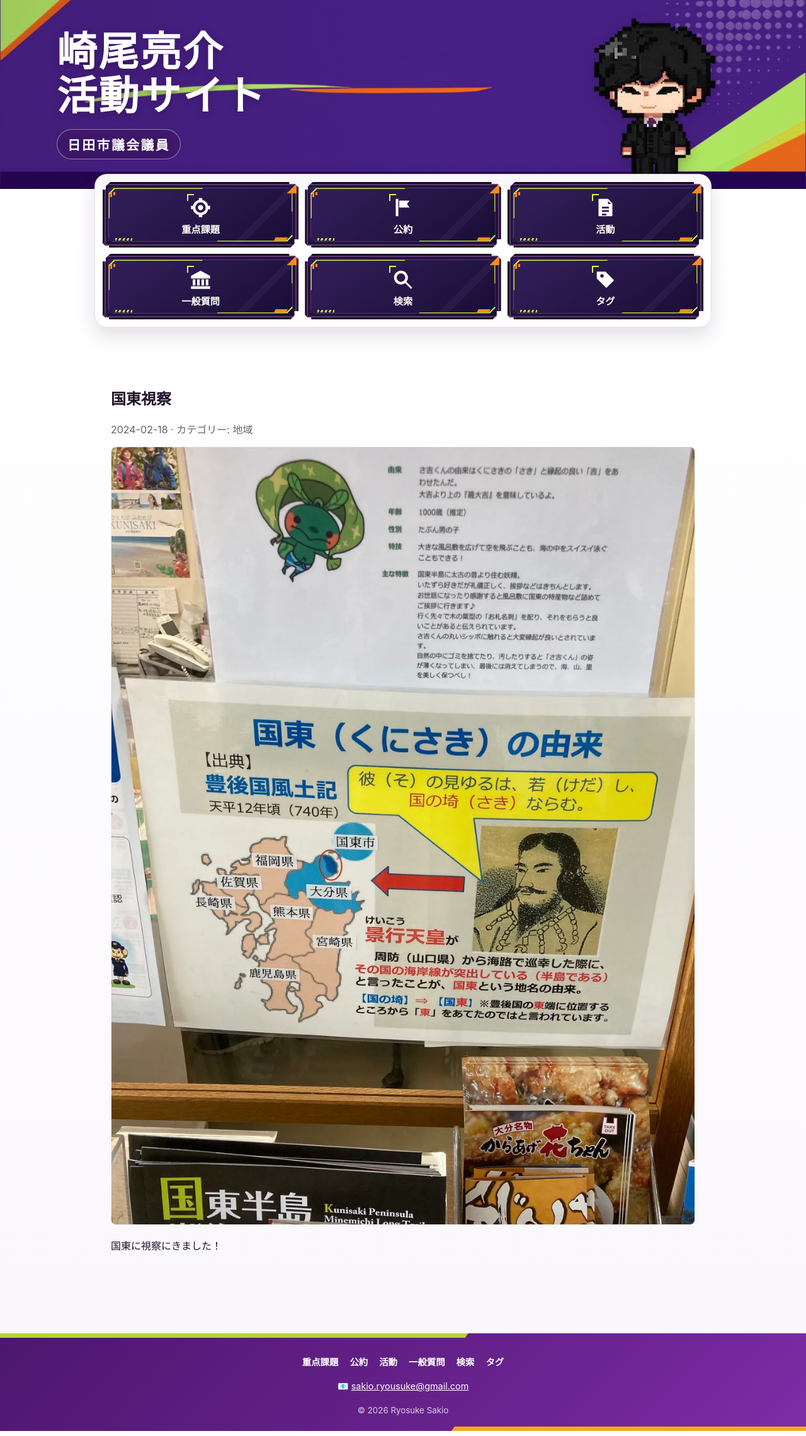
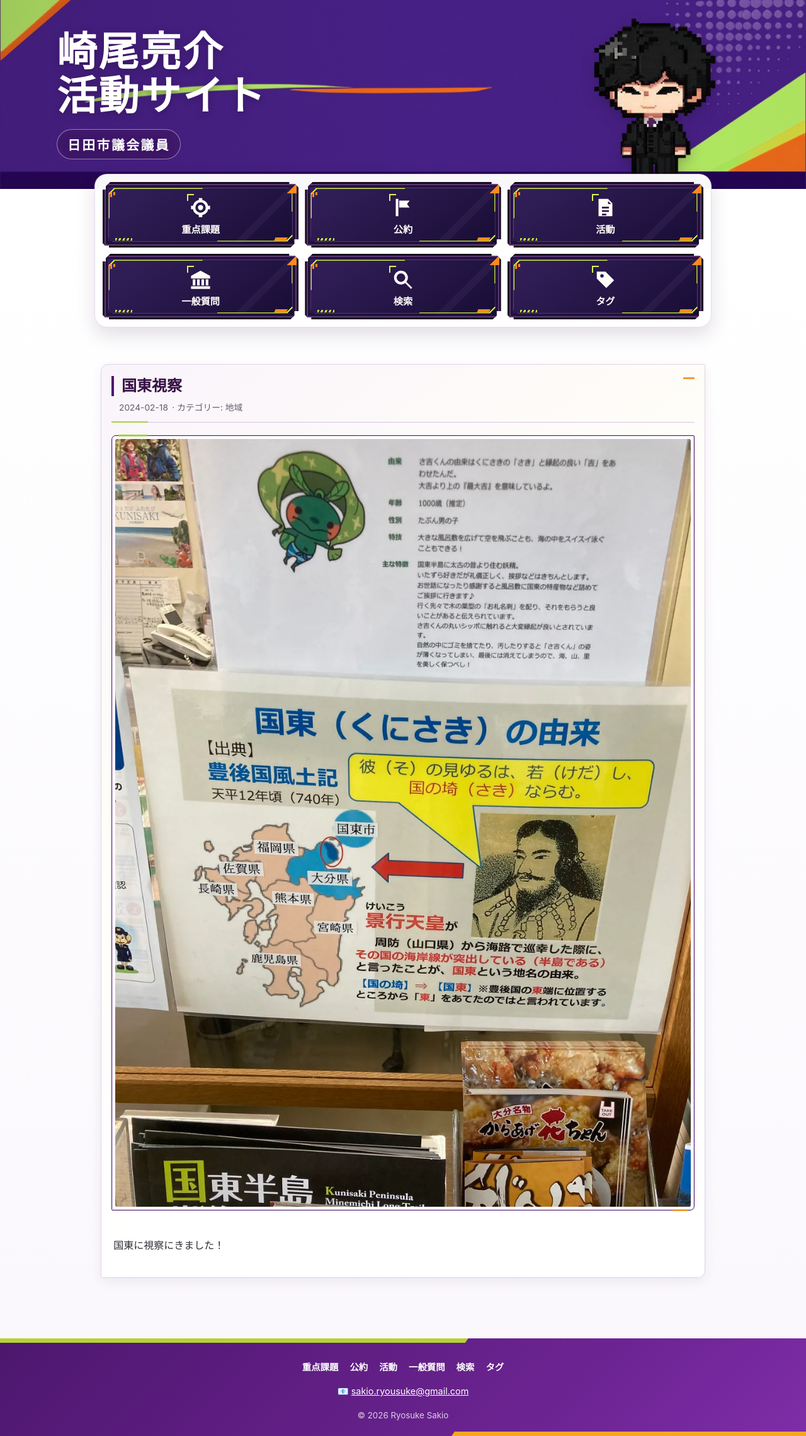
Before and after one commit to sakioryousuke-eng/activity-site, a Jekyll site: the page built from _posts/2024-02-18-国東視察.md, in a window 1280 px wide. Shown: the whole page at 63% size. Built offline with Jekyll 4.4.1, drawn with Linux system fonts in a browser that asks for light colours.

Commit message:
Apply activity article design to all posts

```diff
--- a/_layouts/post.html
+++ b/_layouts/post.html
@@ -2,7 +2,7 @@
 layout: default
 ---
 
-<article class="post{% if page.activity_design_trial %} post--activity-trial{% endif %}" style="max-width:960px;margin:2rem auto;padding:1rem;">
+<article class="post post--activity" style="max-width:960px;margin:2rem auto;padding:1rem;">
   <header class="post-header">
     <h1>{{ page.title }}</h1>
     <p class="post-meta" style="color:#666;">
@@ -39,20 +39,20 @@ layout: default
   <style>
     /* Apps Script が本文先頭に入れる「![main](...)」を非表示にして重複や❓を防ぐ */
     .post-body img[alt="main"]{ display:none; }
-    .post--activity-trial{--trial-purple:#4d176e;--trial-lime:#a8cf45;--trial-orange:#f29a38;border:1px solid #e0d3e7;border-radius:12px 3px 12px 3px;background:linear-gradient(145deg,#f9f4fb 0,#fffdf8 34%,#fff 68%);box-shadow:0 6px 18px rgba(63,20,88,.07)}
-    .post--activity-trial .post-header{position:relative;padding:0 0 .75rem;border-bottom:1px solid #d9c3e5}
-    .post--activity-trial .post-header::before{content:"";position:absolute;left:0;bottom:-1px;width:58px;height:2px;background:var(--trial-lime)}
-    .post--activity-trial .post-header::after{content:"";position:absolute;right:0;top:2px;width:18px;height:3px;background:var(--trial-orange)}
-    .post--activity-trial h1{margin:.1rem 0 .45rem;padding-left:.75rem;border-left:4px solid var(--trial-purple);color:#351044;line-height:1.35}
-    .post--activity-trial .post-meta{display:flex;flex-wrap:wrap;gap:.25rem .4rem;align-items:center;margin:.25rem 0 0!important;padding-left:.75rem;color:#65596b!important;font-size:.86rem;line-height:1.6}
-    .post--activity-trial .post-hero{position:relative;margin:1.25rem 0;padding:5px;border:1px solid var(--trial-purple);border-radius:7px 2px 7px 2px;background:#fff;box-shadow:inset 0 0 0 1px #e7ddeb}
-    .post--activity-trial .post-hero::before,.post--activity-trial .post-hero::after{content:"";position:absolute;z-index:1;pointer-events:none}
-    .post--activity-trial .post-hero::before{left:10px;top:-2px;width:46px;height:3px;background:var(--trial-lime)}
-    .post--activity-trial .post-hero::after{right:10px;bottom:-2px;width:24px;height:3px;background:var(--trial-orange)}
-    .post--activity-trial .post-hero img{display:block;width:100%;max-width:100%!important;height:auto!important;border:0!important;border-radius:3px!important;filter:none!important}
-    .post--activity-trial .post-body{padding:.25rem .2rem;color:#302b33;line-height:1.9}
-    .post--activity-trial .post-body h2,.post--activity-trial .post-body h3{position:relative;color:var(--trial-purple)}
-    .post--activity-trial .post-body h2{padding-bottom:.35rem;border-bottom:1px solid #d9c3e5}
-    @media(max-width:520px){.post--activity-trial{margin:1rem auto!important;padding:.8rem!important}.post--activity-trial .post-hero{padding:3px}.post--activity-trial .post-hero::before,.post--activity-trial .post-hero::after{display:none}.post--activity-trial h1{font-size:1.55rem}.post--activity-trial .post-body{padding:0;line-height:1.85}}
+    .post--activity{--activity-purple:#4d176e;--activity-lime:#a8cf45;--activity-orange:#f29a38;border:1px solid #e0d3e7;border-radius:12px 3px 12px 3px;background:linear-gradient(145deg,#f9f4fb 0,#fffdf8 34%,#fff 68%);box-shadow:0 6px 18px rgba(63,20,88,.07)}
+    .post--activity .post-header{position:relative;padding:0 0 .75rem;border-bottom:1px solid #d9c3e5}
+    .post--activity .post-header::before{content:"";position:absolute;left:0;bottom:-1px;width:58px;height:2px;background:var(--activity-lime)}
+    .post--activity .post-header::after{content:"";position:absolute;right:0;top:2px;width:18px;height:3px;background:var(--activity-orange)}
+    .post--activity h1{margin:.1rem 0 .45rem;padding-left:.75rem;border-left:4px solid var(--activity-purple);color:#351044;line-height:1.35}
+    .post--activity .post-meta{display:flex;flex-wrap:wrap;gap:.25rem .4rem;align-items:center;margin:.25rem 0 0!important;padding-left:.75rem;color:#65596b!important;font-size:.86rem;line-height:1.6}
+    .post--activity .post-hero{position:relative;margin:1.25rem 0;padding:5px;border:1px solid var(--activity-purple);border-radius:7px 2px 7px 2px;background:#fff;box-shadow:inset 0 0 0 1px #e7ddeb}
+    .post--activity .post-hero::before,.post--activity .post-hero::after{content:"";position:absolute;z-index:1;pointer-events:none}
+    .post--activity .post-hero::before{left:10px;top:-2px;width:46px;height:3px;background:var(--activity-lime)}
+    .post--activity .post-hero::after{right:10px;bottom:-2px;width:24px;height:3px;background:var(--activity-orange)}
+    .post--activity .post-hero img{display:block;width:100%;max-width:100%!important;height:auto!important;border:0!important;border-radius:3px!important;filter:none!important}
+    .post--activity .post-body{padding:.25rem .2rem;color:#302b33;line-height:1.9}
+    .post--activity .post-body h2,.post--activity .post-body h3{position:relative;color:var(--activity-purple)}
+    .post--activity .post-body h2{padding-bottom:.35rem;border-bottom:1px solid #d9c3e5}
+    @media(max-width:520px){.post--activity{margin:1rem auto!important;padding:.8rem!important}.post--activity .post-hero{padding:3px}.post--activity .post-hero::before,.post--activity .post-hero::after{display:none}.post--activity h1{font-size:1.55rem}.post--activity .post-body{padding:0;line-height:1.85}}
   </style>
 </article>
```
Also changed, not shown: _posts/2024-05-06-地元公民館でeスポーツ大会.md (+0 -1 lines).
